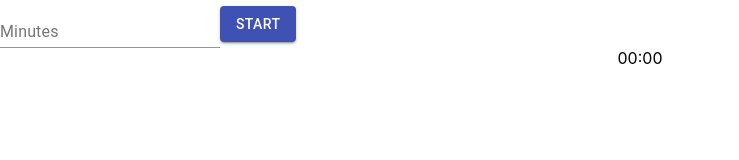
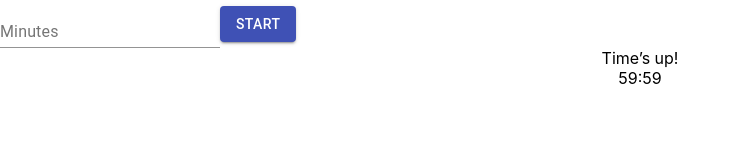
Before and after one commit to Kreozot/dcs-task-1, a React (Create React App) app: page / in a window 1280 px wide. Shown: the top 160 px of the page, without its empty margins (0-739 px from the left). Built offline with nearby package versions, Linux system fonts and the light colour scheme.

Commit message:
Timer text change

```diff
--- a/src/App.jsx
+++ b/src/App.jsx
@@ -1,4 +1,4 @@
-import React, { useState, useCallback } from 'react';
+import React, { useState, useCallback, useEffect } from 'react';
 
 import useInterval from 'common/hooks/useInterval';
 import MainControls from 'components/MainControls';
@@ -9,6 +9,7 @@ import './App.css';
 
 function App() {
   const [seconds, setSeconds] = useState(0);
+  const [initialSeconds, setInitialSeconds] = useState(0);
   const [speed, setSpeed] = useState(1000);
   const [isPaused, setIsPaused] = useState(true);
 
@@ -19,16 +20,19 @@ function App() {
 
   useInterval(tick, isPaused ? null : speed);
 
+  useEffect(() => {
+    setIsPaused(false);
+    setSeconds(initialSeconds);
+  }, [initialSeconds]);
+
   const handleStart = useCallback((value) => {
-    setIsPaused(false);
-    setSeconds(value * 60);
+    setInitialSeconds(value * 60);
   }, []);
 
   return (
     <div className="App">
-      { console.log(speed, isPaused, seconds) }
       <MainControls onStart={ handleStart }/>
-      <Timer seconds={ seconds }/>
+      <Timer seconds={ seconds } initialSeconds={ initialSeconds }/>
       <SpeedController speed={ speed } onSpeedChange={ setSpeed }/>
     </div>
   );
--- a/src/components/MainControls/MainControls.jsx
+++ b/src/components/MainControls/MainControls.jsx
@@ -7,7 +7,7 @@ import styles from './MainControls.module.scss';
 export default function MainControls(props) {
   const { onStart } = props;
 
-  const [minutes, setMinutes] = useState();
+  const [minutes, setMinutes] = useState('');
 
   const handleMinutesChange = useCallback(({ target: { value } }) => {
     const intValue = parseInt(value);
@@ -21,6 +21,7 @@ export default function MainControls(props) {
   return (
     <form className={ styles.form }>
       <TextField
+        id="minutes"
         label="Minutes"
         value={ minutes }
         onChange={ handleMinutesChange }
--- a/src/components/Timer/Timer.jsx
+++ b/src/components/Timer/Timer.jsx
@@ -1,15 +1,26 @@
-import React from 'react';
+import React, { useMemo } from 'react';
 
 import { formatTime } from 'common/format';
 
 import styles from './Timer.module.scss';
 
 export default function Timer(props) {
-  const { seconds } = props;
+  const { seconds, initialSeconds } = props;
+
+  const text = useMemo(() => {
+    if (seconds <= 0) {
+      return 'Time’s up!';
+    }
+    if (seconds < (initialSeconds / 2)) {
+      return 'More than halfway there!';
+    }
+    return '';
+  }, [seconds, initialSeconds]);
 
   return (
     <div>
       <div className={ styles.message }>
+        { text }
       </div>
       <div className={ styles.time }>
         { formatTime(seconds) }
```
